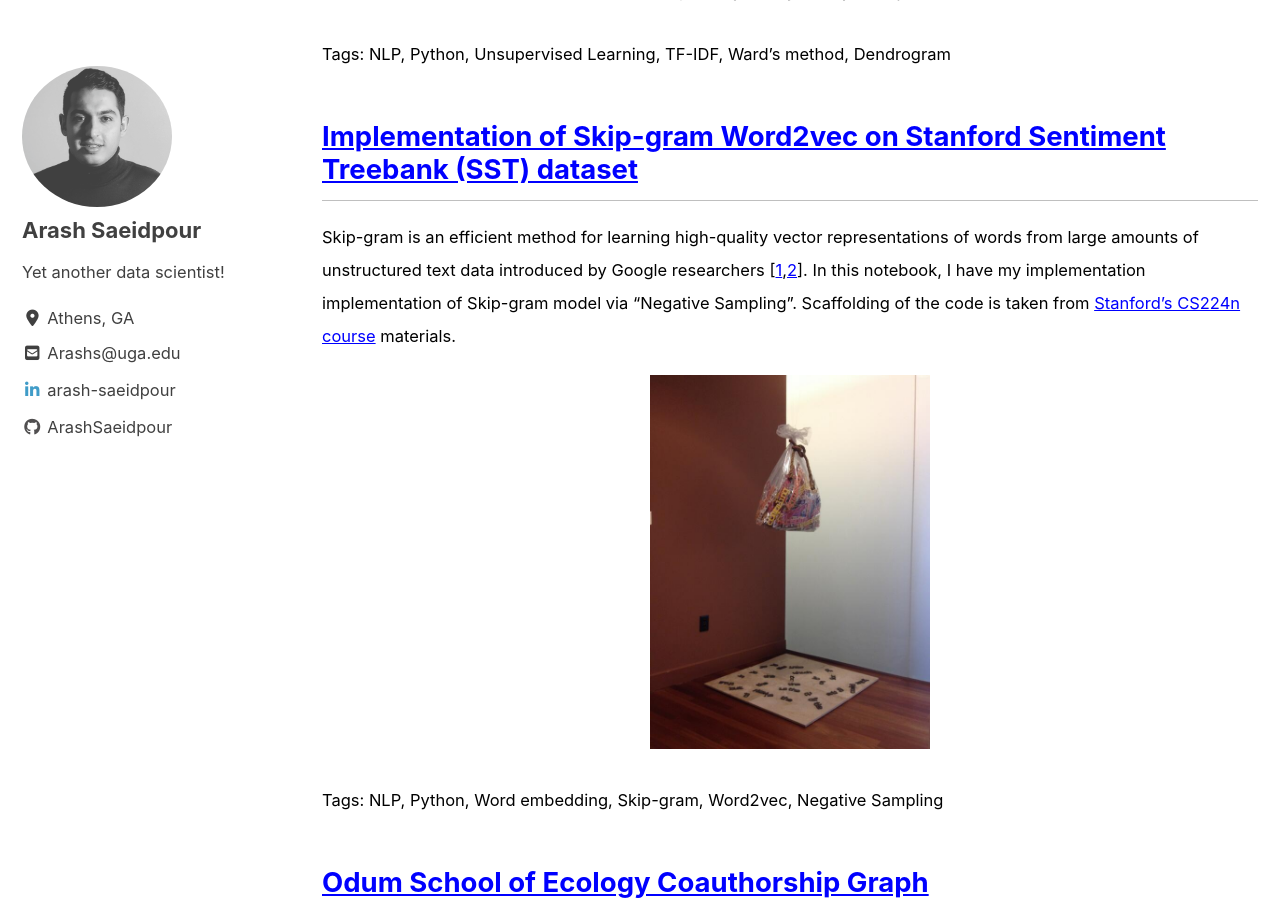
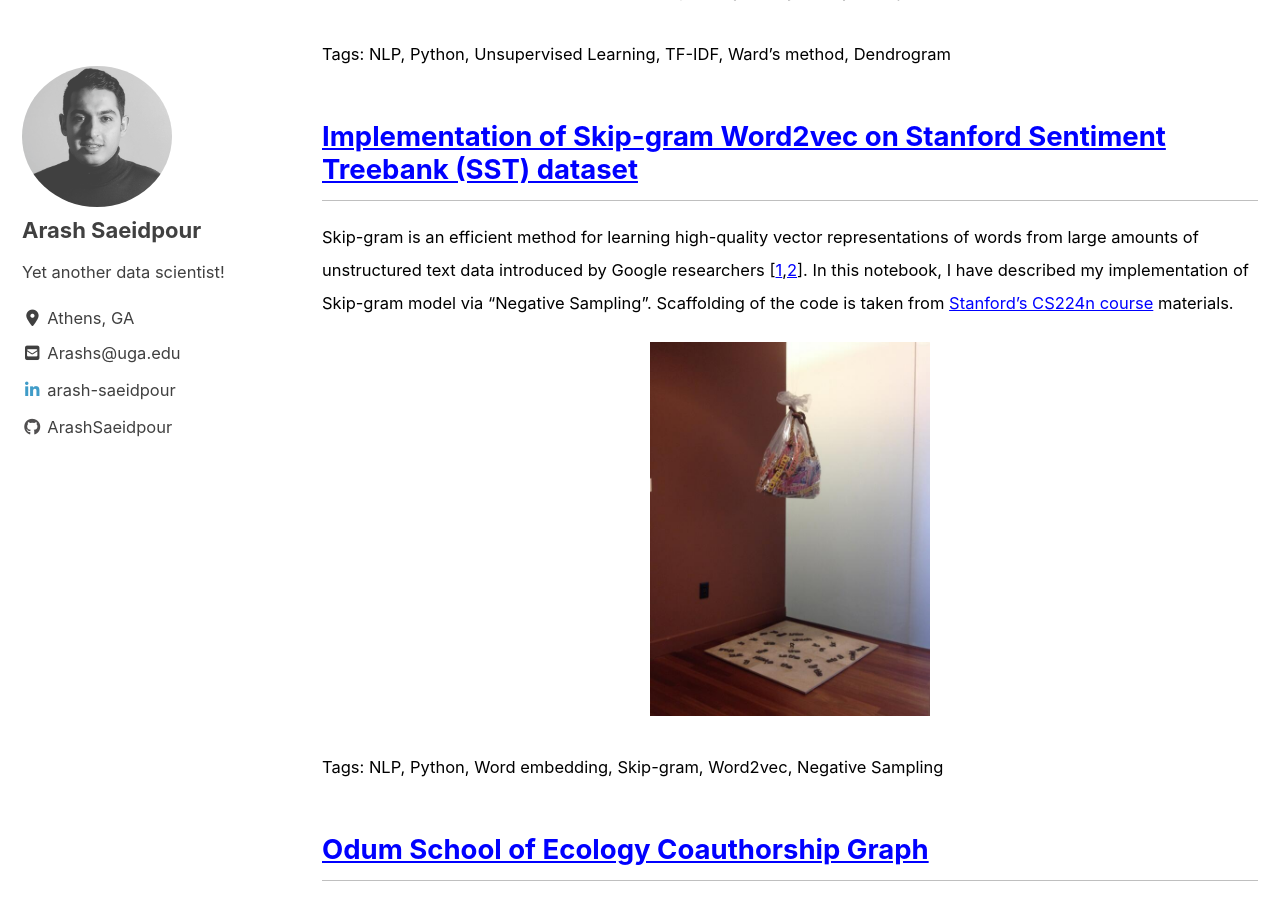
Before and after one commit to ArashSaeidpour/arashsaeidpour.github.io, a Jekyll site: the page built from index.md, in a window 1280 px wide and 900 px high, scrolled down 1636 px. Built offline with Jekyll 4.4.1, drawn with Linux system fonts in a browser that asks for light colours; cached includes are drawn as plain includes; nearby versions of some CDN libraries.

Commit message:
Project descrip fixed

```diff
--- a/index.md
+++ b/index.md
@@ -45,7 +45,7 @@ analytics:
 
 ## [Implementation of Skip-gram Word2vec on Stanford Sentiment Treebank (SST) dataset][2]
 
-<sub> Skip-gram is an efficient method for learning high-quality vector representations of words from large amounts of unstructured text data introduced by Google researchers [[1][301],[2][302]]. In this notebook, I have my implementation implementation of Skip-gram model via "Negative Sampling". Scaffolding of the code is taken from [Stanford's CS224n course][303] materials.<sub>
+<sub> Skip-gram is an efficient method for learning high-quality vector representations of words from large amounts of unstructured text data introduced by Google researchers [[1][301],[2][302]]. In this notebook, I have described my implementation of Skip-gram model via "Negative Sampling". Scaffolding of the code is taken from [Stanford's CS224n course][303] materials.<sub>
 
 
 
```
